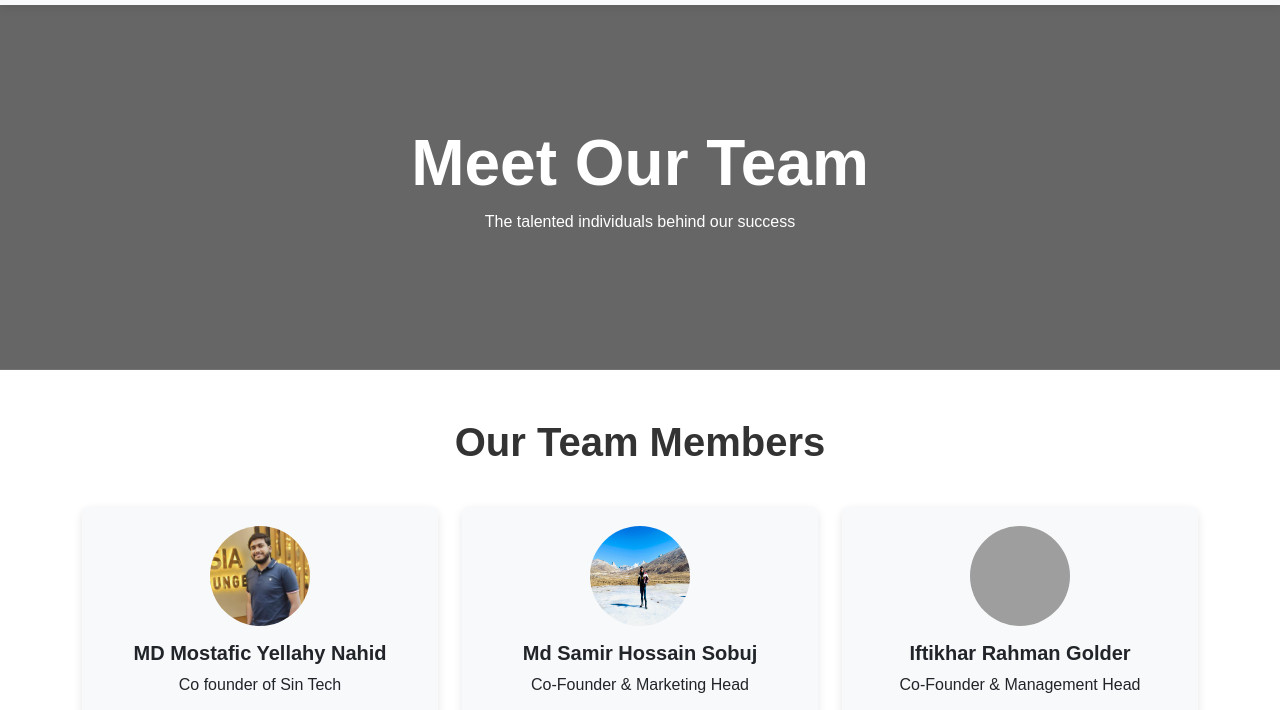
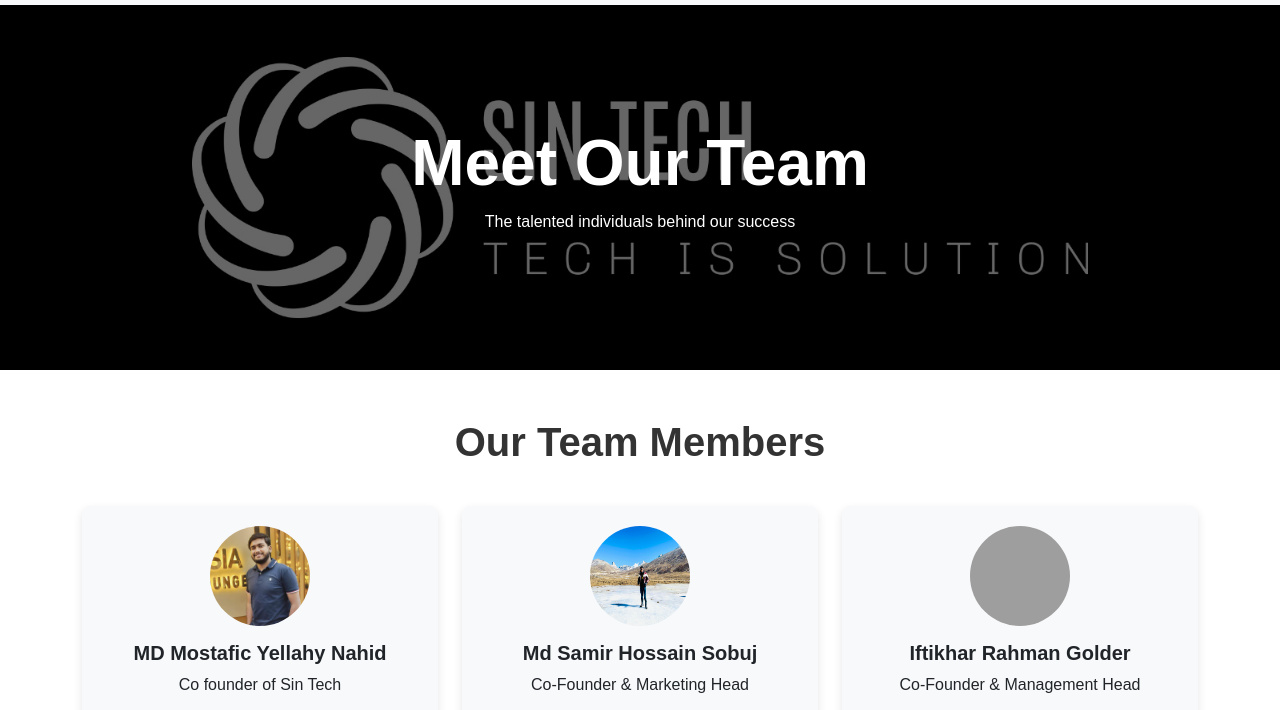
Before and after one commit to SinTechOfficial/sin_tech, a plain HTML site: page test4.html in a window 1280 px wide. Shown: the part 69-779 px from the top of the page. Drawn offline with nearby package versions, Linux system fonts and the light colour scheme; grey boxes are pictures that could not be loaded.

Commit message:
test4.html

```diff
--- a/test4.html
+++ b/test4.html
@@ -36,7 +36,7 @@
             transform: translateY(-2px);
         }
         .team-banner {
-            background: linear-gradient(rgba(0, 0, 0, 0.6), rgba(0, 0, 0, 0.6)), url('/images/banner_sin_tech.jpg');
+            background: linear-gradient(rgba(0, 0, 0, 0.6), rgba(0, 0, 0, 0.6)), url('banner_sin_tech.jpg');
             background-size: cover;
             background-position: center;
             color: white;
```
